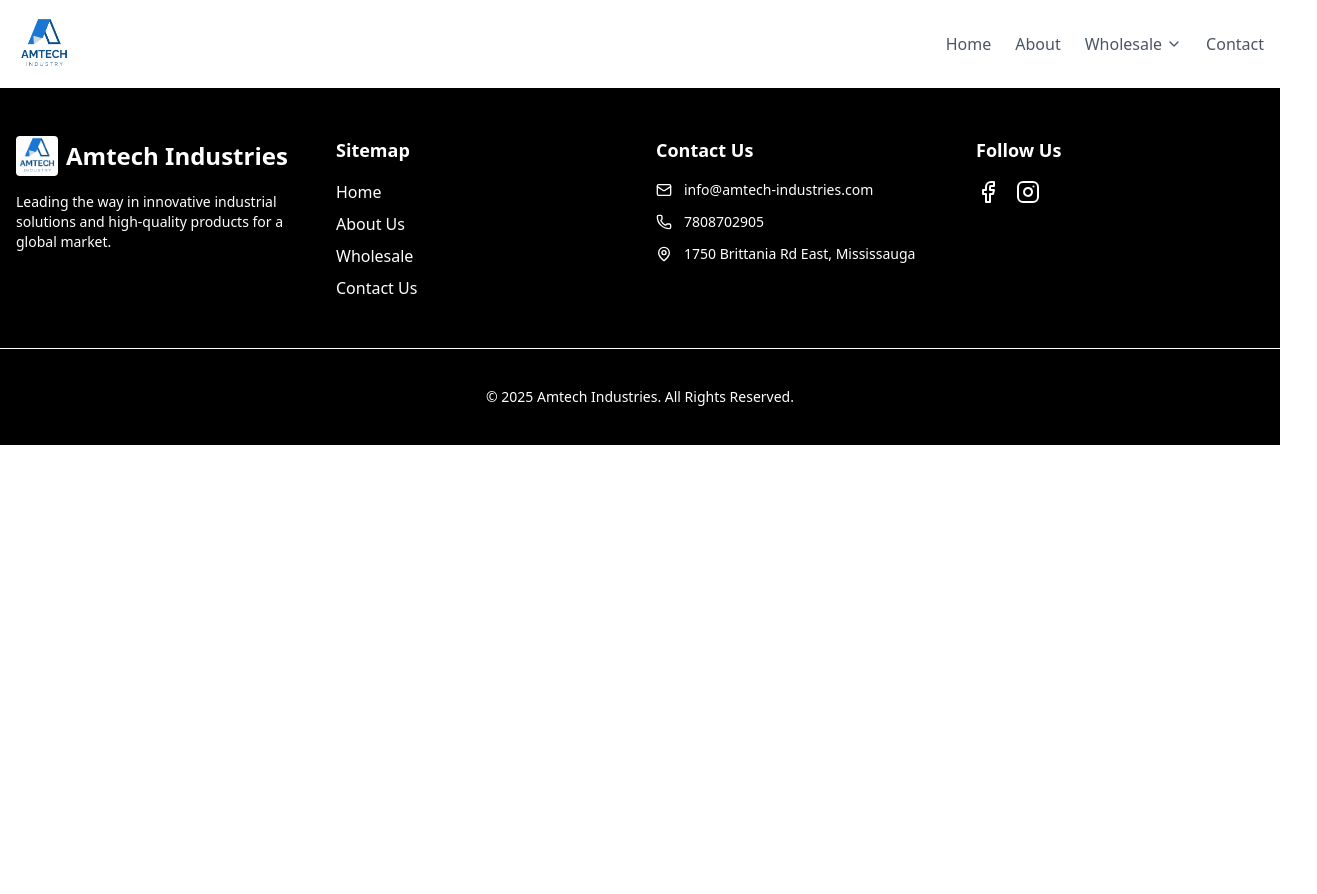
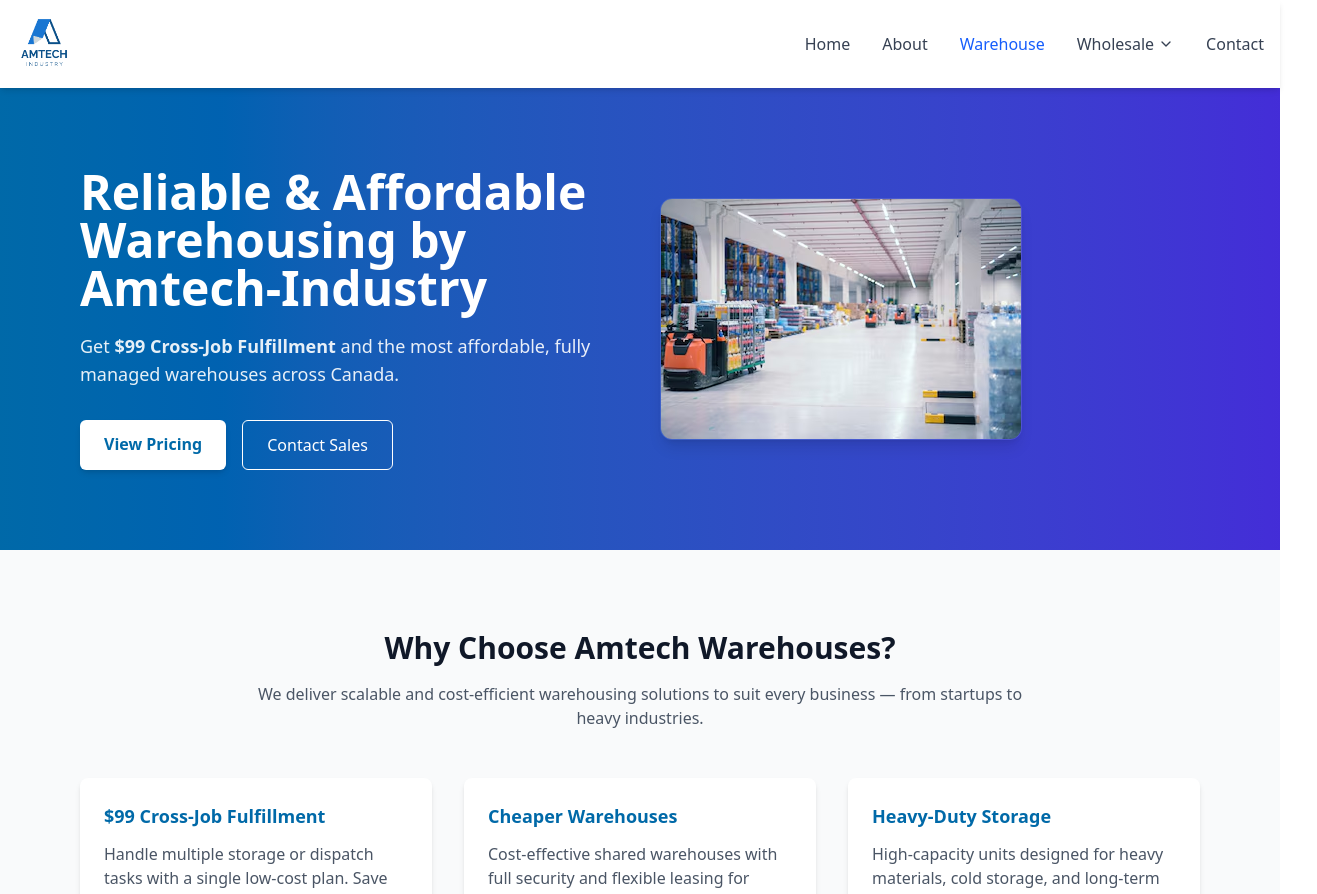
Before and after one commit to Shubham-juris/Amtech-Industriess, a React (Vite) app: page /warehouse in a window 1280 px wide. Shown: the top 894 px of the page, 1317 px wide, since content can reach past the window. Before the commit the page ends 800 px from the top, so only its background shows below. Built offline with nearby package versions, Linux system fonts and the light colour scheme.

Commit message:
add warehouse page

```diff
--- a/src/Router/RouterPage.jsx
+++ b/src/Router/RouterPage.jsx
@@ -5,17 +5,19 @@
 import ContactPage from "../pages/ContactPage";
 import Construction from "../pages/Construction";
 import ScrollToTop from "../pages/TaptoScroll";
+import Warehouse from "../pages/Warehouse";
 
 const RouterPage = () => {
   return (
     <>
-    <ScrollToTop/>
+      <ScrollToTop />
       <Routes>
         <Route path="/" element={<HomePage />} />
         <Route path="/about" element={<AboutPage />} />
+        <Route path="/warehouse" element={<Warehouse />} />
+
         <Route path="/contact" element={<ContactPage />} />
-         <Route path="/wholesale/construction" element={<Construction />} />
-
+        <Route path="/wholesale/construction" element={<Construction />} />
       </Routes>
     </>
   );
--- a/src/common/Navbar.jsx
+++ b/src/common/Navbar.jsx
@@ -5,8 +5,8 @@
 
 export default function Navbar() {
   const [menuOpen, setMenuOpen] = useState(false);
+  const [dropdownOpen, setDropdownOpen] = useState(false);
 
-  // Example categories (for dropdown display only)
   const menuItems = {
     Accessories: ["Bags", "Cap", "Scarf"],
     Men: ["Hoodies", "Jackets", "Pants"],
@@ -14,14 +14,13 @@
     Construction: ["Wooden Doors", "Windows", "Flooring"],
   };
 
-  // ✅ Style for active NavLink
   const navLinkClass = ({ isActive }) =>
     `font-medium transition-colors ${
-      isActive ? "text-primary" : "text-gray-600 hover:text-primary"
+      isActive ? "text-blue-600" : "text-gray-700 hover:text-blue-600"
     }`;
 
   return (
-    <header className="sticky top-0 z-40 w-full bg-white shadow-md">
+    <header className="sticky top-0 z-50 w-full bg-white shadow-md">
       <div className="container mx-auto flex items-center justify-between px-4 py-4">
         {/* Logo */}
         <NavLink to="/" className="flex items-center space-x-2">
@@ -29,7 +28,7 @@
         </NavLink>
 
         {/* Desktop Menu */}
-        <nav className="hidden md:flex space-x-6">
+        <nav className="hidden md:flex space-x-8 items-center relative">
           <NavLink to="/" className={navLinkClass}>
             Home
           </NavLink>
@@ -38,35 +37,41 @@
             About
           </NavLink>
 
-          {/* Wholesale Dropdown */}
-          <div className="relative group">
-            <NavLink
-              to="/wholesale/construction"
-              className={({ isActive }) =>
-                `flex items-center font-medium transition-colors ${
-                  isActive
-                    ? "text-primary"
-                    : "text-gray-600 hover:text-primary"
-                }`
-              }
-            >
+          <NavLink to="/warehouse" className={navLinkClass}>
+            Warehouse
+          </NavLink>
+
+          {/* 🔽 Wholesale Dropdown */}
+          <div
+            className="relative"
+            onMouseEnter={() => setDropdownOpen(true)}
+            onMouseLeave={() => setDropdownOpen(false)}
+          >
+            <button className="flex items-center font-medium text-gray-700 hover:text-blue-600 transition-colors">
               Wholesale
               <ChevronDown className="ml-1 h-4 w-4" />
-            </NavLink>
+            </button>
 
-            <div className="absolute left-0 hidden group-hover:block bg-white shadow-lg border mt-2 rounded-md w-52">
-              <ul className="py-2">
+            {/* Dropdown */}
+            <div
+              className={`absolute left-1/2 transform -translate-x-1/2 mt-3 bg-white border shadow-xl rounded-xl w-96 py-5 transition-all duration-200 ${
+                dropdownOpen
+                  ? "opacity-100 visible translate-y-0"
+                  : "opacity-0 invisible -translate-y-3"
+              }`}
+            >
+              <ul className="grid grid-cols-2 gap-x-8 gap-y-3 px-8">
                 {Object.keys(menuItems).map((category) => (
-                  <li key={category} className="border-b last:border-none">
-                    <p className="px-4 py-2 font-semibold text-gray-700">
+                  <li key={category}>
+                    <h4 className="font-semibold text-gray-800 mb-2 border-b pb-1 text-sm">
                       {category}
-                    </p>
-                    <ul className="pl-4 pb-2">
+                    </h4>
+                    <ul className="space-y-2">
                       {menuItems[category].map((item) => (
                         <li key={item}>
                           <NavLink
                             to="/wholesale/construction"
-                            className="block px-4 py-1 text-sm text-gray-600 hover:text-primary"
+                            className="block text-sm text-gray-600 hover:text-blue-600 hover:translate-x-1 transition-all"
                           >
                             {item}
                           </NavLink>
@@ -112,6 +117,13 @@
               About
             </NavLink>
             <NavLink
+              to="/warehouse"
+              className={navLinkClass}
+              onClick={() => setMenuOpen(false)}
+            >
+              Warehouse
+            </NavLink>
+            <NavLink
               to="/wholesale/construction"
               className={navLinkClass}
               onClick={() => setMenuOpen(false)}
--- /dev/null
+++ b/src/pages/Warehouse.jsx
@@ -0,0 +1,188 @@
+import React from "react";
+import warehouseImg from "../assets/warehouse/main.avif";
+
+export default function Warehouse() {
+  return (
+    <main className="min-h-screen bg-gray-50 text-gray-900 font-sans">
+      {/* HERO SECTION */}
+      <section className="bg-gradient-to-r from-sky-700 to-indigo-700 text-white py-20">
+        <div className="container mx-auto px-6 lg:px-20 flex flex-col lg:flex-row items-center gap-10">
+          <div className="lg:w-1/2">
+            <h1 className="text-4xl md:text-5xl font-extrabold">
+              Reliable & Affordable Warehousing by Amtech-Industry
+            </h1>
+            <p className="mt-5 text-lg text-white/90">
+              Get{" "}
+              <span className="font-semibold">$99 Cross-Job Fulfillment</span>{" "}
+              and the most affordable, fully managed warehouses across Canada.
+            </p>
+            <div className="mt-8 flex flex-wrap gap-4">
+              <a
+                href="#pricing"
+                className="bg-white text-sky-700 px-6 py-3 rounded-md font-semibold shadow-md hover:shadow-lg"
+              >
+                View Pricing
+              </a>
+              <a
+                href="#contact"
+                className="border border-white px-6 py-3 rounded-md hover:bg-white/10"
+              >
+                Contact Sales
+              </a>
+            </div>
+          </div>
+          <div className="lg:w-1/2">
+            <img
+              src={warehouseImg}
+              alt="Warehouse Facility"
+              className="rounded-xl shadow-lg border border-white/10"
+            />
+          </div>
+        </div>
+      </section>
+
+      {/* FEATURES SECTION */}
+      <section className="container mx-auto px-6 lg:px-20 py-20">
+        <div className="text-center max-w-3xl mx-auto">
+          <h2 className="text-3xl font-bold text-gray-900">
+            Why Choose Amtech Warehouses?
+          </h2>
+          <p className="mt-4 text-gray-600">
+            We deliver scalable and cost-efficient warehousing solutions to suit
+            every business — from startups to heavy industries.
+          </p>
+        </div>
+
+        <div className="mt-12 grid grid-cols-1 md:grid-cols-3 gap-8">
+          <div className="bg-white p-6 rounded-lg shadow-md hover:shadow-lg transition">
+            <h3 className="text-lg font-semibold text-sky-700">
+              $99 Cross-Job Fulfillment
+            </h3>
+            <p className="mt-3 text-gray-600">
+              Handle multiple storage or dispatch tasks with a single low-cost
+              plan. Save logistics cost and boost operational efficiency.
+            </p>
+          </div>
+
+          <div className="bg-white p-6 rounded-lg shadow-md hover:shadow-lg transition">
+            <h3 className="text-lg font-semibold text-sky-700">
+              Cheaper Warehouses
+            </h3>
+            <p className="mt-3 text-gray-600">
+              Cost-effective shared warehouses with full security and flexible
+              leasing for small businesses or temporary storage needs.
+            </p>
+          </div>
+
+          <div className="bg-white p-6 rounded-lg shadow-md hover:shadow-lg transition">
+            <h3 className="text-lg font-semibold text-sky-700">
+              Heavy-Duty Storage
+            </h3>
+            <p className="mt-3 text-gray-600">
+              High-capacity units designed for heavy materials, cold storage,
+              and long-term inventory with 24/7 security and CCTV.
+            </p>
+          </div>
+        </div>
+      </section>
+
+      {/* PRICING SECTION */}
+      <section id="pricing" className="bg-gray-100 py-20">
+        <div className="container mx-auto px-6 lg:px-20">
+          <h2 className="text-3xl font-bold text-center text-gray-900">
+            Pricing & Plans
+          </h2>
+          <div className="mt-10 grid grid-cols-1 md:grid-cols-3 gap-8">
+            <div className="bg-white rounded-lg p-6 shadow-md text-center hover:shadow-lg transition">
+              <h3 className="text-xl font-bold text-sky-700">
+                Cross-Job Starter
+              </h3>
+              <p className="text-3xl font-extrabold mt-2">$99</p>
+              <p className="text-sm text-gray-500 mb-4">
+                one-time / per cross-job
+              </p>
+              <ul className="text-gray-600 space-y-2 text-sm">
+                <li>• Cross-job posting</li>
+                <li>• Shared 200 sq.ft. space</li>
+                <li>• Pick-pack support</li>
+              </ul>
+            </div>
+
+            <div className="bg-white rounded-lg p-6 shadow-md text-center hover:shadow-lg transition">
+              <h3 className="text-xl font-bold text-sky-700">
+                Cheaper Warehouses
+              </h3>
+              <p className="text-2xl font-extrabold mt-2">Custom</p>
+              <p className="text-sm text-gray-500 mb-4">monthly / flexible</p>
+              <ul className="text-gray-600 space-y-2 text-sm">
+                <li>• Shared low-cost units</li>
+                <li>• Managed logistics</li>
+                <li>• Flexible duration</li>
+              </ul>
+            </div>
+
+            <div className="bg-white rounded-lg p-6 shadow-md text-center hover:shadow-lg transition">
+              <h3 className="text-xl font-bold text-sky-700">
+                Industrial Heavy Duty
+              </h3>
+              <p className="text-2xl font-extrabold mt-2">Custom</p>
+              <p className="text-sm text-gray-500 mb-4">based on size</p>
+              <ul className="text-gray-600 space-y-2 text-sm">
+                <li>• High-load floors</li>
+                <li>• Dock access</li>
+                <li>• Climate-controlled</li>
+              </ul>
+            </div>
+          </div>
+        </div>
+      </section>
+
+      {/* CONTACT SECTION */}
+      <section id="contact" className="py-20 container mx-auto px-6 lg:px-20">
+        <div className="bg-white rounded-xl shadow-lg p-8 max-w-3xl mx-auto">
+          <h2 className="text-2xl font-bold text-sky-700 text-center">
+            Get in Touch
+          </h2>
+          <p className="text-center text-gray-600 mt-2 mb-8">
+            Contact our team for quotes, availability, or bulk plans.
+          </p>
+
+          <form className="grid grid-cols-1 gap-4">
+            <input
+              type="text"
+              placeholder="Your Name / Company"
+              className="border p-3 rounded-md"
+            />
+            <input
+              type="email"
+              placeholder="Email Address"
+              className="border p-3 rounded-md"
+            />
+            <textarea
+              rows="4"
+              placeholder="Tell us your requirement..."
+              className="border p-3 rounded-md"
+            ></textarea>
+            <button
+              onClick={() => alert("✅ Message Sent Successfully!")}
+              className="bg-sky-700 text-white py-3 px-6 rounded-md font-semibold hover:bg-sky-800 transition-all"
+            >
+              Send Message
+            </button>
+          </form>
+        </div>
+      </section>
+
+      {/* FOOTER */}
+      <footer className="bg-gray-900 text-gray-300 py-8 text-center">
+        <h4 className="font-bold text-white text-lg">Amtech-Industry</h4>
+        <p className="text-sm">
+          Reliable Warehousing • $99 Cross-Job Fulfillment • Industrial Storage
+        </p>
+        <p className="text-xs text-gray-500 mt-2">
+          © {new Date().getFullYear()} Amtech-Industry. All rights reserved.
+        </p>
+      </footer>
+    </main>
+  );
+}
```
Also changed, not shown: src/assets/warehouse/main.avif (added).
